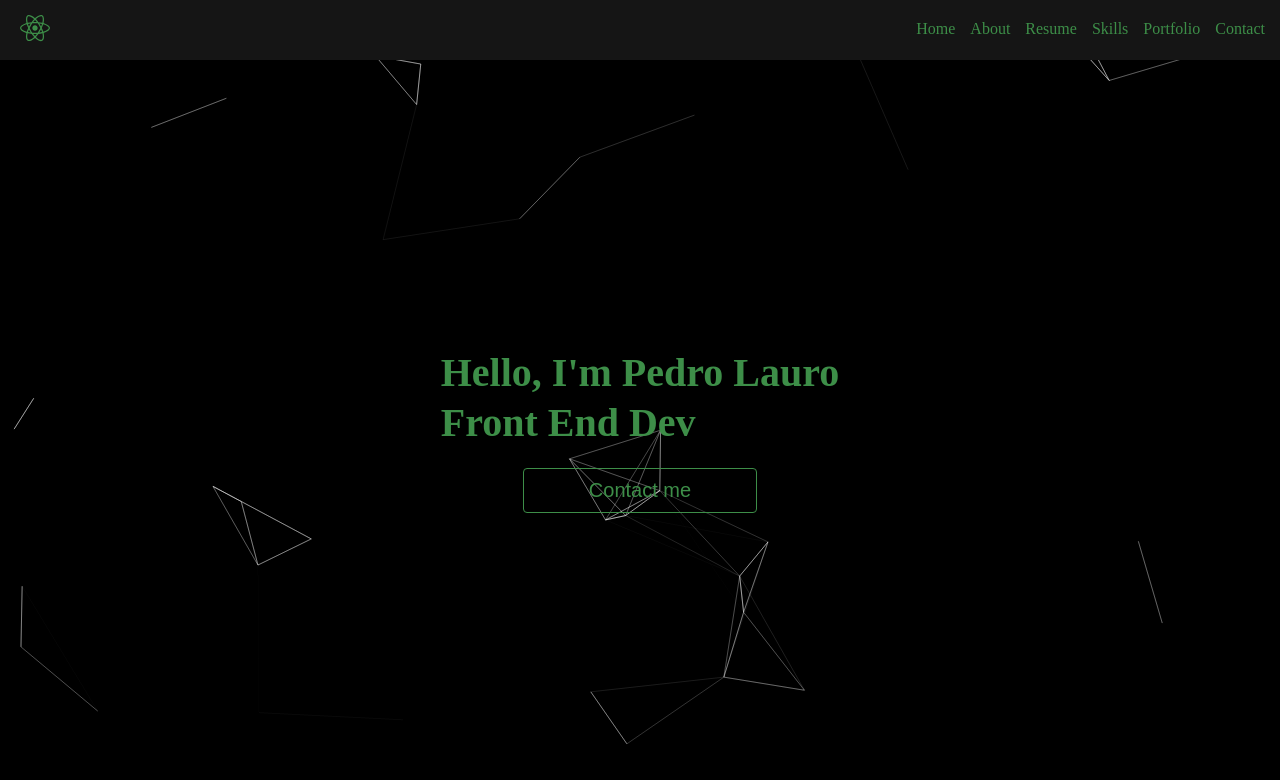
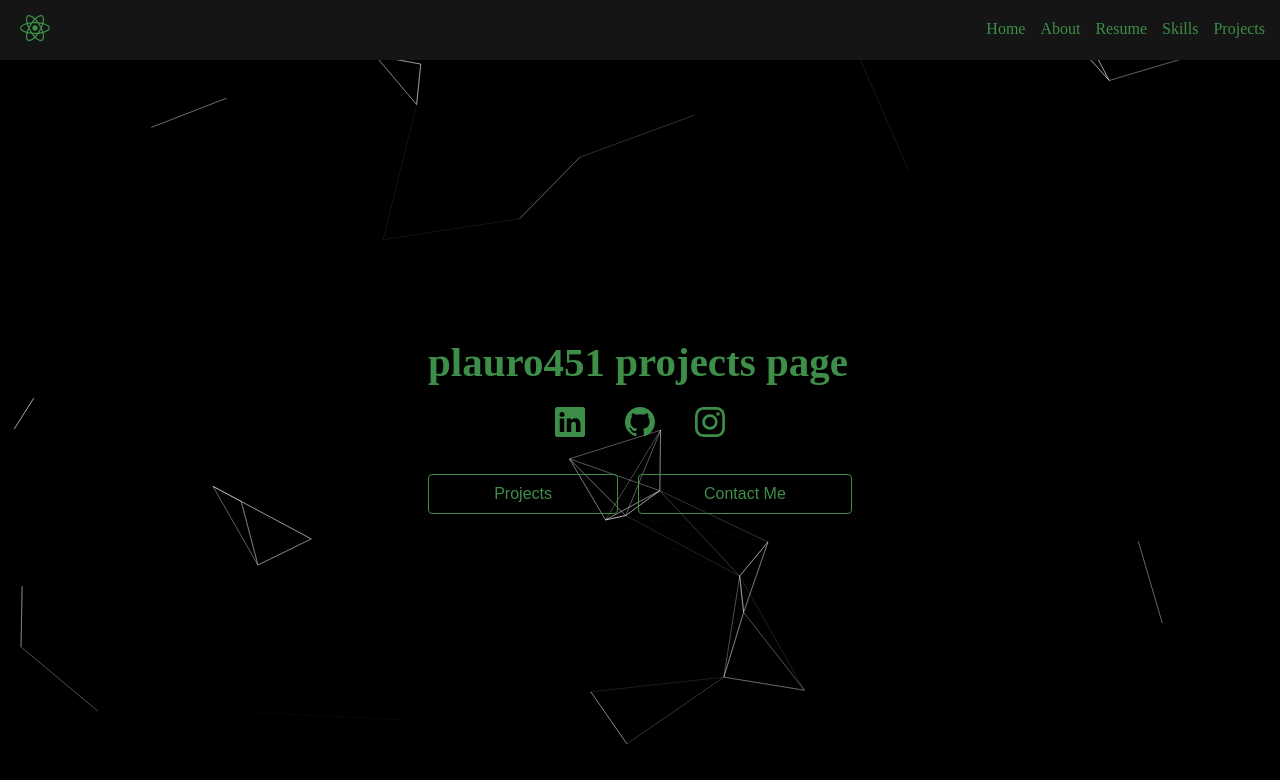
Before and after one commit to pedro-lauro451/projects-page, a React (Create React App) app: page /skills in a window 1280 px wide. Shown: the top 780 px of the page. Built offline with nearby package versions, Linux system fonts and the light colour scheme.

Commit message:
Home icons, projects button

```diff
--- a/src/Components/navBar/index.jsx
+++ b/src/Components/navBar/index.jsx
@@ -22,13 +22,13 @@ const data = [
         to: '/skills'
     },
     {
-        label: 'Portfolio',
+        label: 'Projects',
         to: '/portfolio'
     },
-    {
-        label: 'Contact',
-        to: '/contact'
-    }
+    // {
+    //     label: 'Contact',
+    //     to: '/contact'
+    // }
 ];
 
 const Navbar = () => {
--- a/src/Components/navBar/styles.scss
+++ b/src/Components/navBar/styles.scss
@@ -74,7 +74,7 @@
     {
         &.active
         {
-            margin-bottom: 260px;
+            margin-bottom: 220px;
             transition: 0.5s ease;
         }
     }
--- a/src/Containers/about/index.jsx
+++ b/src/Containers/about/index.jsx
@@ -2,7 +2,7 @@ import PageHeaderContent from "../../Components/pageHeaderContent";
 import { BsInfoCircleFill } from 'react-icons/bs';
 import './styles.scss';
 
-const jobSummary = "Lorem ipsum dolor sit amet, consectetur adipiscing elit. Donec dignissim leo non interdum tempus. Fusce aliquet mi tincidunt, iaculis eros sed, dapibus tellus. Nam malesuada, leo vel fringilla hendrerit, nibh dui fringilla lectus, sit amet auctor nisl eros sit amet ipsum. Vestibulum ut turpis malesuada, tincidunt dui eu, commodo arcu. Sed imperdiet euismod risus. Maecenas dignissim luctus ligula, in pellentesque ante tempor eget. Morbi sed pretium nisl. Ut facilisis mi a massa lacinia, in rhoncus ex aliquet. "
+const jobSummary = "Hello, my name is Pedro and I am a programming student aiming to become a full stack developer."
 const personalDetails = [
     {
         label: 'Name',
@@ -19,6 +19,11 @@ const personalDetails = [
     {
         label: 'Email',
         value: 'pedro.lauro451@gmail.com'
+    }
+    ,
+    {
+        label: 'Phone',
+        value: "+55 (11) 98840-6610"
     }
 ];
 
--- a/src/Containers/home/index.jsx
+++ b/src/Containers/home/index.jsx
@@ -1,4 +1,5 @@
 import './styles.scss';
+import {BsLinkedin, BsGithub, BsInstagram} from 'react-icons/bs';
 import {useNavigate} from 'react-router-dom';
 
 const Home = () => {
@@ -6,18 +7,40 @@ const Home = () => {
     const navigate = useNavigate();
 
     const handleNavigate = () => {
-        navigate('/contact');
+        navigate('/portfolio');
     }
 
     return(
             <section id="home" className="home">
                 <div className="home__text-wrapper">
                     <h1>
-                        Hello, I'm Pedro Lauro<br/>
-                        Front End Dev
+                    plauro451 projects page
                     </h1>
+                    <div className='home__text-wrapper__icons'>
+                        <span>
+                            <a href="https://www.linkedin.com/in/plauro-nunes/" target="_blank">
+                                <BsLinkedin size={30}/>
+                            </a>
+                        </span>
+
+                        <span>
+                            <a href="https://github.com/pedro-lauro451" target="_blank">
+                                <BsGithub size={30}/>
+                            </a>
+                        </span>
+
+                        <span>
+                            <a href="https://www.instagram.com/lauronunes451/" target="_blank">
+                                <BsInstagram size={30}/>
+                            </a>
+                        </span>
+                    </div>
+
                     <span className="home__contact-me">
-                        <button onClick={handleNavigate}>Contact me</button>
+                        <button onClick={handleNavigate}>Projects</button>
+                        <a href="mailto:pedro.lauro451@gmail.com">
+                            <button>Contact Me</button>
+                        </a>
                     </span>
                 </div>
              </section>
--- a/src/Containers/home/styles.scss
+++ b/src/Containers/home/styles.scss
@@ -16,13 +16,36 @@
         h1
         {
             color: var(--green-theme-main-color);
-            margin: 0;
-            font-size: 4rem;
+            margin: 0 auto;
+            font-size: 4.1rem;
             line-height: 5rem;
             position: relative;
             overflow: hidden;
+            border-right: .10em solid var(--green-theme-main-color);
             white-space: nowrap;
-            animation: typingEffectAnimation 1.5s steps(30, end);
+            animation: typing 3s steps(40, end),
+            blink-caret .75s step-end infinite;
+        }
+
+        &__icons
+        {
+            display: flex;
+            justify-content: center;
+            align-content: center;
+
+            span
+            {
+                padding: 20px;
+                align-self: center;
+                position: sticky;
+                svg{
+                    color: var(--green-theme-main-color);
+                }
+                svg:hover
+                {
+                    color: var(--green-theme-hover-color);
+                }
+            }
         }
     }
 
@@ -31,13 +54,14 @@
         display: flex;
         justify-content: center;
         position: sticky;
-        margin-top: 20px;
+        margin-top: 5px;
 
     button
         {
             cursor: pointer;
             padding: 10px 65px;
-            font-size: 2rem;
+            margin: 10px;
+            font-size: 1.6rem;
             background: transparent;
             color: var(--green-theme-main-color);
             border: 1.5px solid var(--green-theme-main-color);
@@ -62,7 +86,23 @@
     .home__text-wrapper
     {
         justify-content:start;
-        margin-top: 50px;
+        margin-top: 20px;
+    }
+    .home__contact-me
+    {
+        flex-direction: column;
+    }
+}
+
+@media only screen and (max-width: 400px)
+{
+    .home__text-wrapper h1
+    {
+        font-size: 2.0rem;
+    }
+    .home__text-wrapper__icons
+    {
+        flex-direction: column;
     }
 }
 
@@ -80,7 +120,7 @@
     }
 }
 
-@keyframes typingEffectAnimation{
+@keyframes typing{
     from{
         width: 0;
     }
@@ -88,3 +128,8 @@
         width: 100%;
     }
 }
+
+@keyframes blink-caret {
+    from, to {border-color: transparent}
+    50% {border-color: var(--green-theme-main-color)}
+}
--- a/src/Containers/portfolio/index.jsx
+++ b/src/Containers/portfolio/index.jsx
@@ -4,7 +4,6 @@ import PageHeaderContent from "../../Components/pageHeaderContent";
 import { BsBullseye } from 'react-icons/bs';
 import './styles.scss';
 import { useState } from 'react';
-import { hover } from '@testing-library/user-event/dist/hover';
 
 const portfolioData = [
     {
@@ -56,7 +55,7 @@ const Portfolio = () => {
     return(
         <section id="portfolio" className="portfolio">
             <PageHeaderContent
-                headerText="portfolio"
+                headerText="projects"
                 icon={<BsBullseye size={30} />} />
             <div className="portfolio__content">
                 <ul className='portfolio__content__filter'>
--- a/src/Containers/resume/index.jsx
+++ b/src/Containers/resume/index.jsx
@@ -2,6 +2,7 @@ import PageHeaderContent from "../../Components/pageHeaderContent";
 import { BsFillFileEarmarkPersonFill } from 'react-icons/bs';
 import './styles.scss';
 import { resumeData } from "./utils";
+import { experienceData } from "./utils";
 import { VerticalTimeline, VerticalTimelineElement } from "react-vertical-timeline-component";
 import 'react-vertical-timeline-component/style.min.css';
 import {MdWork} from 'react-icons/md';
@@ -28,7 +29,6 @@ const Resume = () => {
                                 border: '1.5px solid var(--green-theme-main-color)',
                                 boxShadow: 'none'
                             }}
-                            date="2020 - Present"
                             icon={<MdWork/>}
                             iconStyle={{
                                 color: 'var(--green-theme-main-color)',
@@ -54,7 +54,7 @@ const Resume = () => {
                     layout={'1-column'}
                     lineColor="var(--green-theme-main-color)">
                     {
-                        resumeData.experience.map((item,i)=>(
+                        experienceData.experience.map((item,i)=>(
                             <VerticalTimelineElement
                             key={i}
                             className="timeline__experience__vertical-timeline-element"
@@ -63,7 +63,6 @@ const Resume = () => {
                                 border: '1.5px solid var(--green-theme-main-color)',
                                 boxShadow: 'none'
                             }}
-                            date="2020 - Present"
                             icon={<MdWork/>}
                             iconStyle={{
                                 color: 'var(--green-theme-main-color)',
--- a/src/Containers/resume/utils.js
+++ b/src/Containers/resume/utils.js
@@ -3,7 +3,22 @@ export const resumeData = {
         {
             title: "CRM Analyst",
             subTitle: "ADIN Comercial",
-            description: "Lorem Ipsum"
+            description: "Email creation and campaign segmentation using Oracle Responsys and SQL queries. Process documentation and HTML quality assurance."
+        },
+        {
+            title: "Teaching Assistant",
+            subTitle: "IFSP",
+            description: "Assisting students with programming questions and exercises. Computer lab inspection. Translation of classroom monitoring software from Portuguese to English."
         }
     ],
 };
+
+export const experienceData = {
+    experience: [
+        {
+            title: "System Development and Analysis",
+            subTitle: "IFSP",
+            description: "Concluded in 2019."
+        }
+    ],
+};
```
